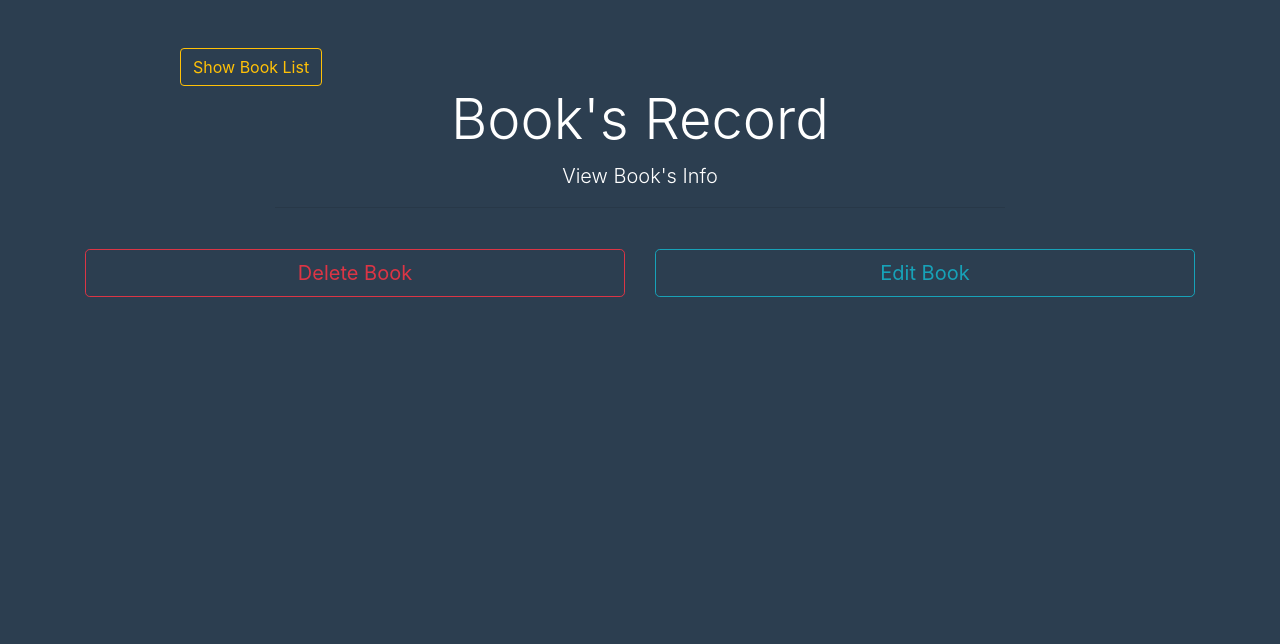
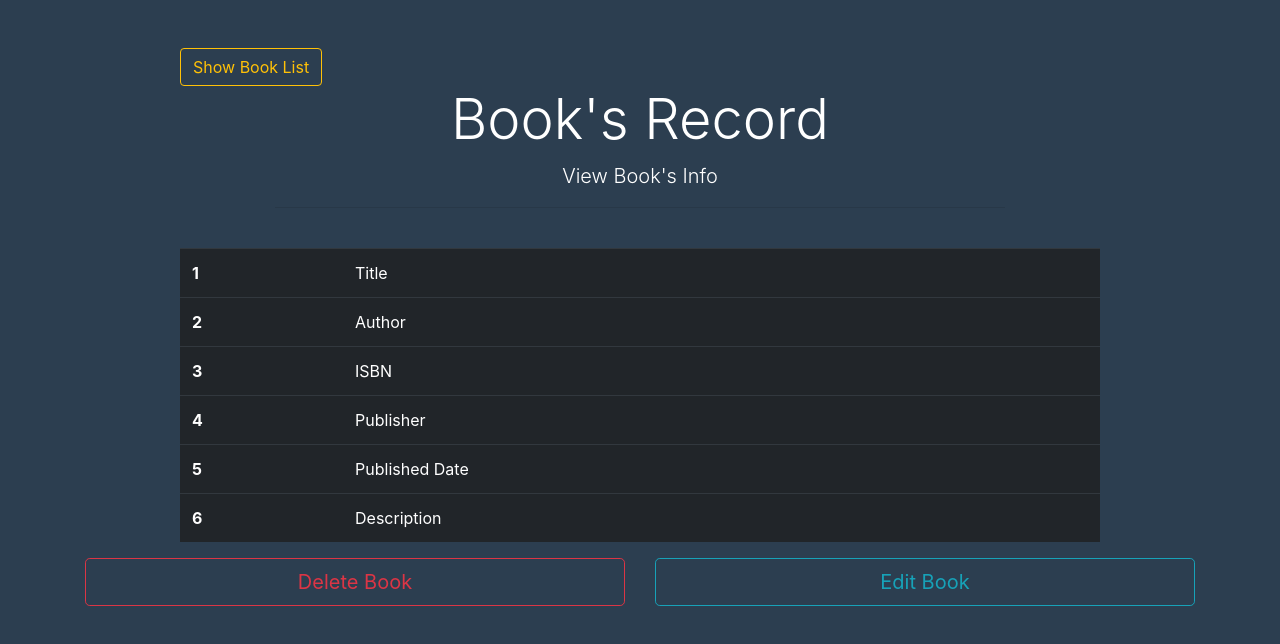
Before and after one commit to misor-digital/mern_logrocket, a React (Create React App) app in the folder client/: page /books/1 in a window 1280 px wide. Shown: the top 644 px of the page. Built offline with nearby package versions, Linux system fonts and the light colour scheme; no server answers.

Commit message:
[client] - mvc: BookDetails fix

```diff
--- a/client/src/BookDetails/BookDetailsView.js
+++ b/client/src/BookDetails/BookDetailsView.js
@@ -5,7 +5,7 @@ import '../App.css';
 
 import BookItemView from './BookItemView';
 
-function BookDetails(props) {
+function BookDetailsView(props) {
   const {
     model,
     onDelete
@@ -27,7 +27,9 @@ function BookDetails(props) {
             <p className='lead text-center'>View Book's Info</p>
             <hr /> <br />
           </div>
-          <div className='col-md-10 m-auto'>{BookItemView}</div>
+          <div className='col-md-10 m-auto'>
+            <BookItemView model = { model } />
+          </div>
           <div className='col-md-6 m-auto'>
             <button
               type='button'
@@ -53,4 +55,4 @@ function BookDetails(props) {
   );
 }
 
-export default BookDetails;
+export default BookDetailsView;
```
